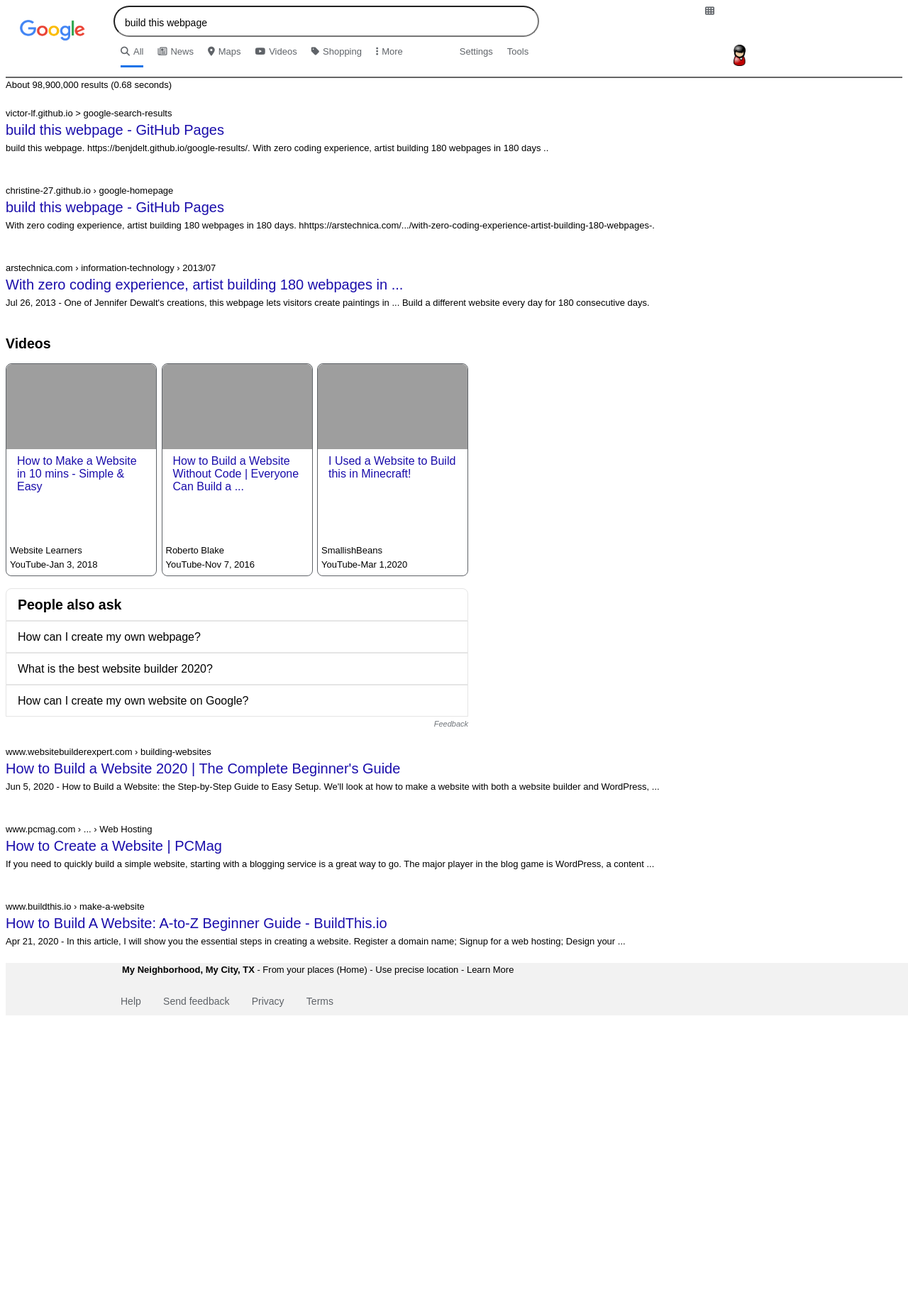
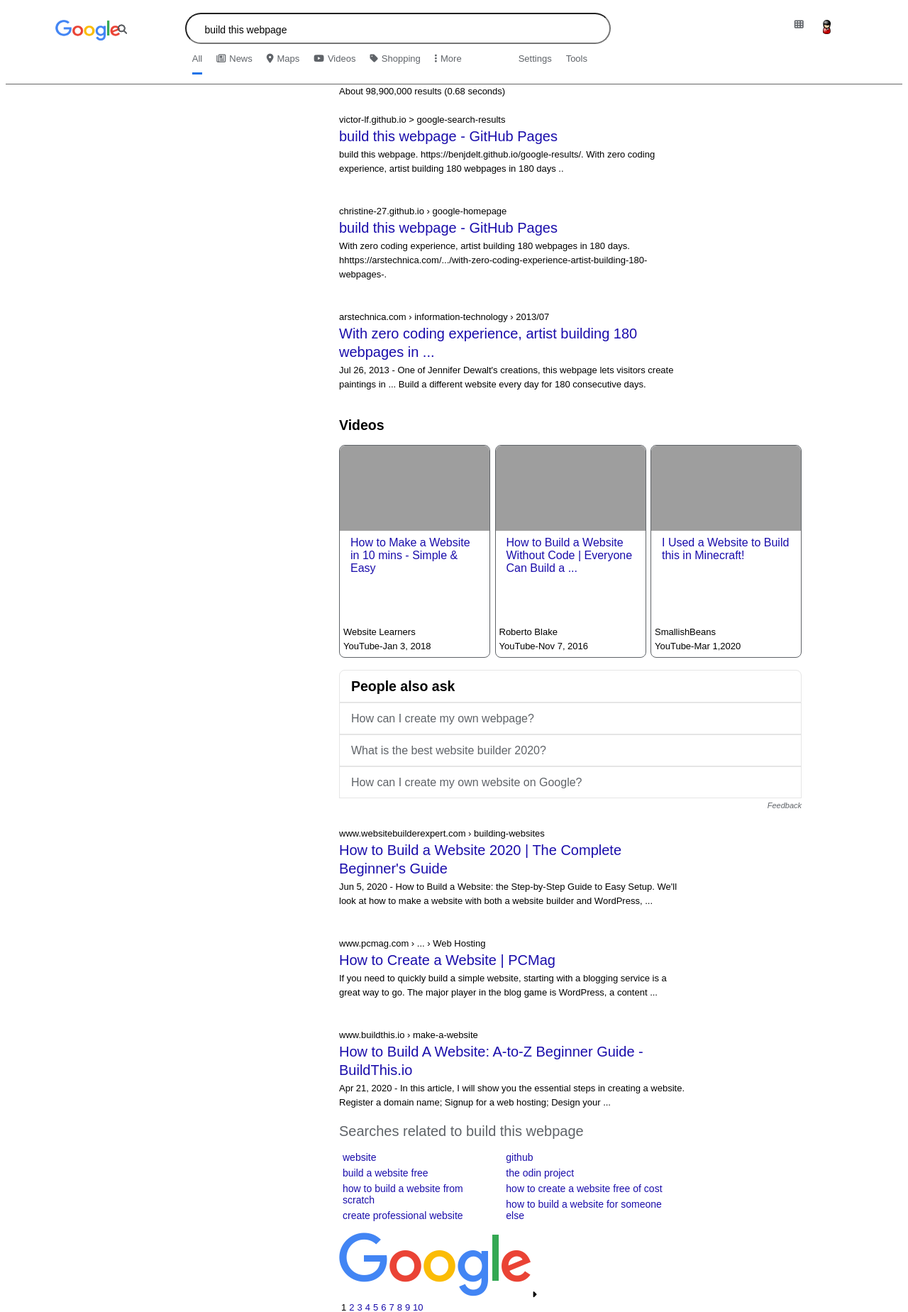
Before and after one commit to VJones2112/google-homepage, a plain HTML site: page index.html in a window 1280 px wide. Shown: the top 1849 px of the page at 71% size. Before the commit the page ends 1445 px from the top, so only its background shows below. Drawn offline with Linux system fonts and the light colour scheme; grey boxes are pictures that could not be loaded.

Commit message:
Fixed the main area to get back in line- I had used the same class on the search bar and the main section. I used flexbox to put userimage and grid inline. Added the related search results. Started the google pages results at bottom.

```diff
--- a/index.html
+++ b/index.html
@@ -18,14 +18,14 @@
 
 <header>
 <div class="logo"><img class="logoimg" src="/images/glogo.png"></div>
-<div class="results">
+<div class="bar">
     <!-- <div class="searchBar"> -->
     <form>
-        <input type="search" placeholder="build this webpage" name="search">
-
+        <input type="search" placeholder="   build this webpage" name="search">
+        <i class="fa fa-search"></i>
         <!-- <button type="submit" class="searchIcon"> -->
-            <!-- <i class="fa fa-search"></i> -->
-    </button>
+            <!-- -->
+    <!-- </button> -->
     </form>
     <!-- </div> -->
     <ul class="nav">
@@ -40,24 +40,25 @@
     </ul>
 </div>
 <div class="user">
-    <div class="userBlock">
+    <!-- <div class="userBlock"> -->
     <div clas="fas fa-th">
     <a href="#">
     <i class="fas fa-th"></i>
 </div>
-    <div class="userimg">
+    <!-- <div class="userimag"> -->
     <img class="userimg" src="/images/user.jpeg">
-</div>
+<!-- </div> -->
 </a>
-</div>
+<!-- </div> -->
 </div>
 
 </header>
 <!-- <hr> -->
 <main id="main">
+    <div class="results">
     <p>About 98,900,000 results (0.68 seconds)</p>
 
-    <div class="results">
+
 <div class="res1">
 <p class="src">victor-lf.github.io > google-search-results</p>
 <p class="restitle"><a href="#">build this webpage - GitHub Pages</a></p>
@@ -98,9 +99,9 @@
 <div>
     <div class="alsoask">
     <h2>People also ask</h2>
-    <p>How can I create my own webpage?</p>
-    <p>What is the best website builder 2020?</p>
-    <p>How can I create my own website on Google?</p>
+    <p><a href="#">How can I create my own webpage?</a></p>
+    <p><a href="#">What is the best website builder 2020?</a></p>
+    <p><a href="#">How can I create my own website on Google?</a></p>
 </div>
 <p class="alsoask cap"><a class="cap" href="#">Feedback</a></p>
 </div>
@@ -127,6 +128,53 @@
     <p class="resdes">Apr 21, 2020 - In this article, I will show you the essential steps in creating a website. Register a domain name; Signup for a web hosting; Design your ...</p>
 </div>
 
+
+<p class="gray">Searches related to build this webpage</p>
+<div class="searches">
+<div class="searchrel">
+    <ul>
+        <li><a href="#">website</a></li>
+        <li><a href="#">build a website free</a></li>
+        <li><a href="#">how to build a website from scratch</a></li>
+        <li><a href="#">create professional website</a></li>
+    </ul>
+</div>
+<div class="searchrel">
+    <ul>
+        <li><a href="#">github</a></li>
+        <li><a href="#">the odin project</a></li>
+        <li><a href="#">how to create a website free of cost</a></li>
+        <li><a href="#">how to build a website for someone else</a></li>
+    </ul>
+</div>
+</div>
+
+<div class="goooo">
+    <table>
+        <tbody>
+
+            <div class="gooohead">
+                <thead><span ><img src="/images/glogo.png"></span>
+                <i class="fa fa-caret-right" aria-hidden="true"></i>
+            </thead>
+            </tr>
+        </div>
+                <td>1</td>
+                <td><a href="#">2</a></td>
+                <td><a href="#">3</a></td>
+                <td><a href="#">4</a></td>
+                <td><a href="#">5</a></td>
+                <td><a href="#">6</a></td>
+                <td><a href="#">7</a></td>
+                <td><a href="#">8</a></td>
+                <td><a href="#">9</a></td>
+                <td><a href="#">10</a></td>
+                <td><a href="#"></a></td>
+            </tr>
+        </tbody>
+    </table>
+</div>
+
 </div>
 </main>
 
--- a/style.css
+++ b/style.css
@@ -5,14 +5,17 @@ html {
 
 header {
     display:flex;
-    border-bottom: 2px solid rgb(102, 102, 102);;
+    border-bottom: 1px solid rgb(102, 102, 102);;
     /* position: fixed; */
+}
+
+.logo {
+flex: 1;
+display: flex;
+justify-content: center;
+align-items: flex-start;
 
 }
-
-/* .logo {
-flex: 1;
-} */
 .logoimg {
 height: 30px;
 width: 92px;
@@ -20,16 +23,11 @@ padding: 20px;
 margin-right: 20px;
 }
 
-.results {
+.bar {
 flex: 3;
-
+margin-top: 10px;
 }
 
-/* .searchBar {
-    display: flex;
-    position: relative;
-    width: 100%;
-} */
 
 input {
     width: 600px;
@@ -43,8 +41,18 @@ input {
 
 input::placeholder{
     color: black;
+
+
 }
 
+.fa-search {
+    position: absolute;
+    top: 35px;
+    z-index: 1;
+    left: 166px;
+    /* color: rgb(102, 102, 102); */
+
+}
 /* form {
     display: inline-flex;
     flex: 1 1 600px;
@@ -109,17 +117,22 @@ input::placeholder{
 
 .user {
 flex: 1;
+/* border: 1px solid red; */
+display: flex;
+justify-content: center;
+align-items: flex-start;
+/* padding: 0;
+margin: 0; */
 
 /* white-space: nowrap; */
 }
 
-.userBlock {
-    display: block;
-}
 
 .user i {
+    flex: 1;
+    margin-right: 5px;
+    padding: 20px;
 
-    margin-right: 5px;
 
 }
 
@@ -129,9 +142,12 @@ flex: 1;
 }
 
 .userimg {
-    height: 30px;
+    height: 20px;
     padding: 20px;
+    flex: 1;
 
+    /* margin-left: 0; */
+    padding-left: 2px;
 }
 
 /* hr {
@@ -139,11 +155,12 @@ flex: 1;
     width: 1830px;
     /* position: relative;
     top: 40px; */
-} */
+
 
 #main {
     width: 652px;
     margin: 0 auto;
+
     /* min-width: 833px; */
     /* margin-left: 164px; */
     /* position: relative;
@@ -157,6 +174,9 @@ main a {
 
 .results {
 
+    margin: 0 auto;
+    max-width: 833px;
+    margin-left: 164px;
         /* clip: rect(1px, 1px, 1px, 1px); */
 }
 
@@ -229,10 +249,6 @@ h3 {
     justify-content: flex-end;
 }
 
-.vidfoot p {
-
-}
-
 .alsoask {
     width: 652px;
 }
@@ -256,6 +272,13 @@ h3 {
 
 }
 
+.alsoask a {
+    text-decoration: none;
+    color: #5F6368;
+}
+
+
+
 .cap {
     border:none;
     outline-color: none;
@@ -264,6 +287,54 @@ h3 {
     font-style: italic;
     color: rgb(112, 117, 122);;
 }
+
+.gray {
+    color: #5F6368;
+    font-size: 20px;
+    margin-bottom: 3px;
+}
+
+.searches {
+    display: flex;
+}
+
+.searchrel li {
+    list-style-type: none;
+    font-size: 14px;
+    color: rgb(26, 13, 171);
+    padding: 3px 32px 3px 0;
+    margin-left: -35px;
+
+}
+
+.searchrel a {
+    text-decoration: none;
+}
+
+.searchrel a:hover {
+    text-decoration-line: underline;
+}
+
+.gooohead {
+    display: flex;
+    justify-content: center;
+    align-items: center;
+}
+
+.gooohead>* {
+    flex: 1;
+    height: 30px;
+    align-self: center;
+    word-spacing: 4rem;
+}
+/* .gooohead i {
+    flex:1;
+    align-self: center;
+} */
+
+
+
+
 
 footer {
     font-size: 14px;
```
